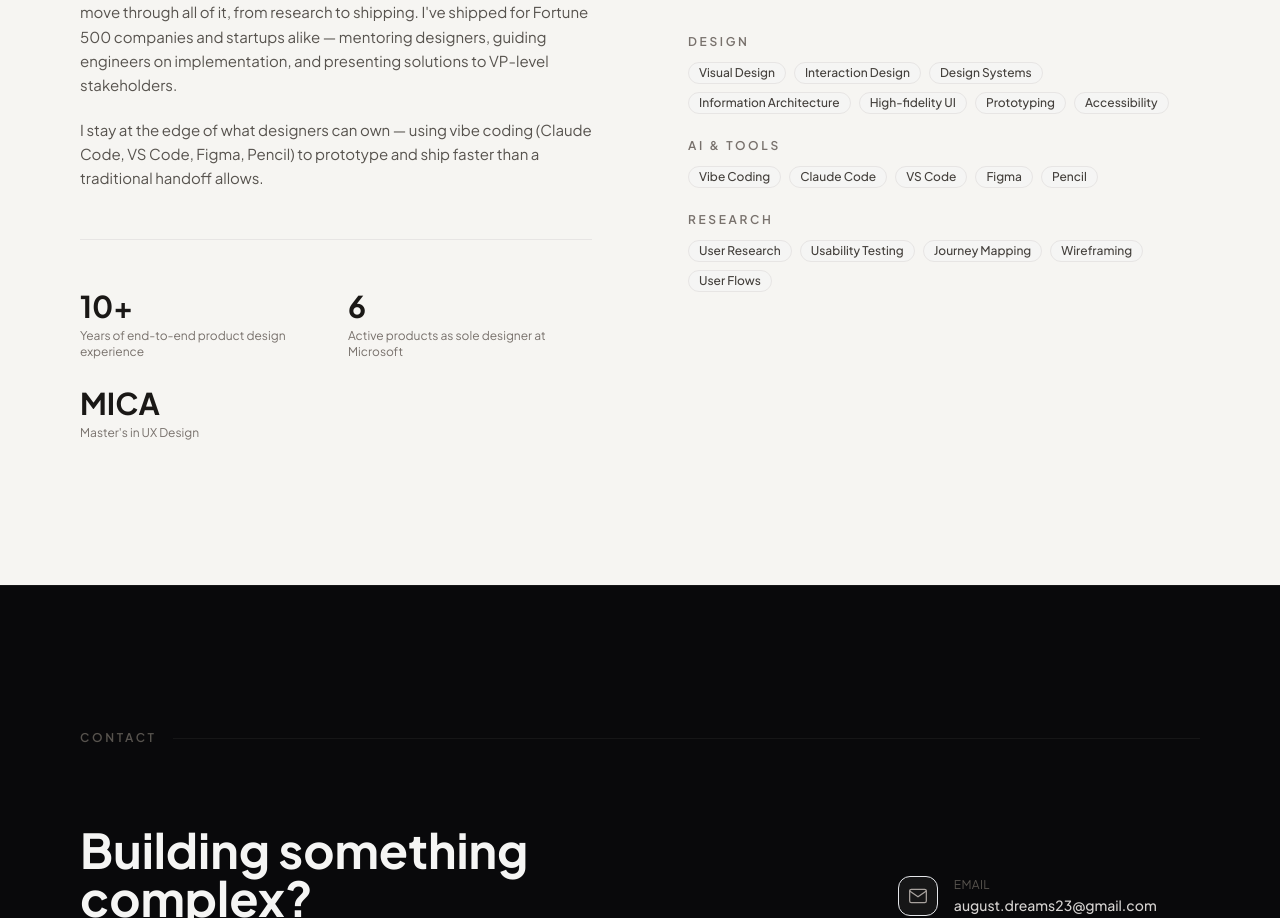
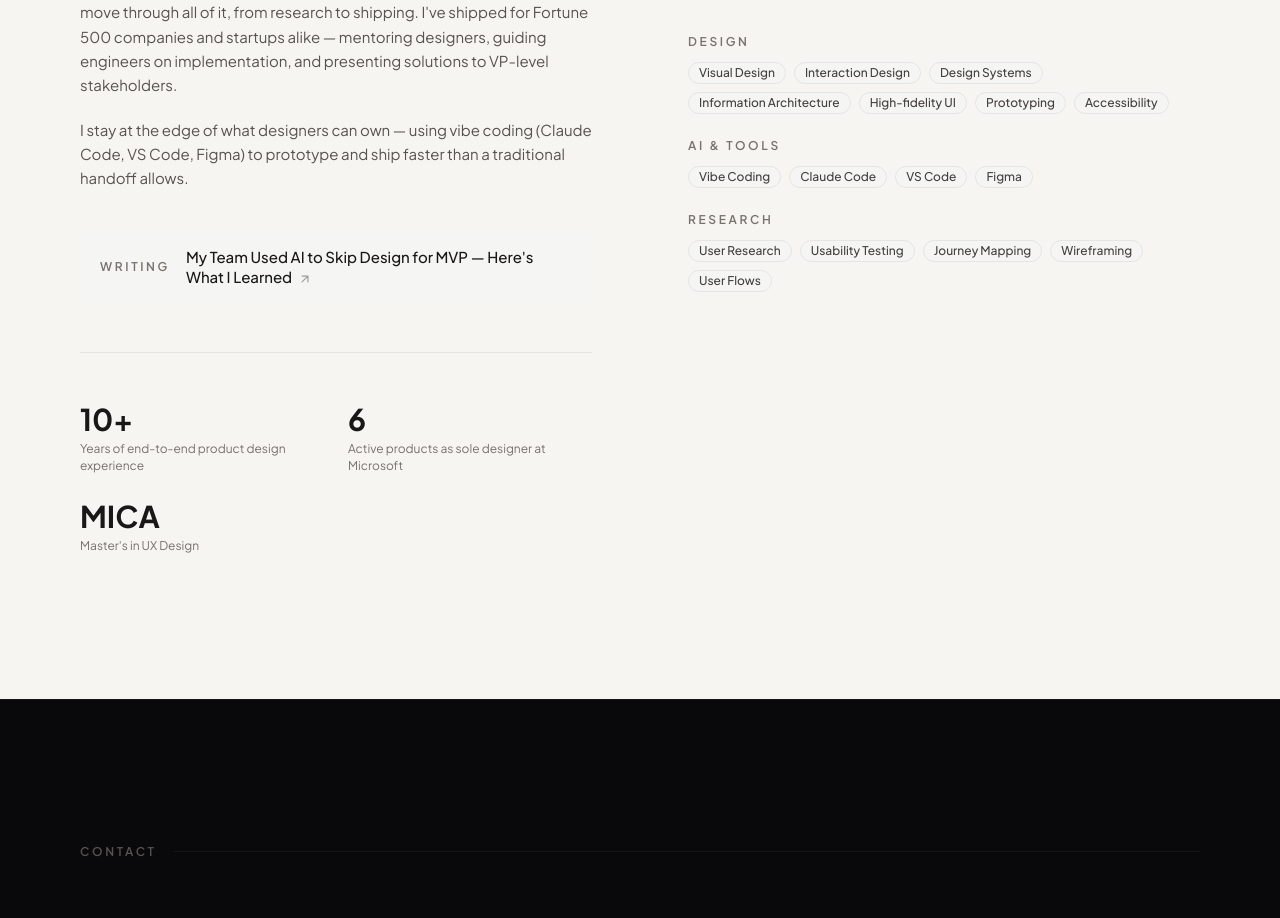
Before and after one commit to Ahwon-Cho/Portfolio, a React (Vite) app: page / in a window 1280 px wide. Shown: the part 3624-4542 px from the top of the page. Built offline with nearby package versions, Linux system fonts and the light colour scheme.

Commit message:
Add Medium post link to About section, remove Pencil from skills

```diff
--- a/src/components/About.jsx
+++ b/src/components/About.jsx
@@ -12,7 +12,7 @@ const STATS = [
 
 const SKILLS = [
   { category: 'Design', items: ['Visual Design', 'Interaction Design', 'Design Systems', 'Information Architecture', 'High-fidelity UI', 'Prototyping', 'Accessibility'] },
-  { category: 'AI & Tools', items: ['Vibe Coding', 'Claude Code', 'VS Code', 'Figma', 'Pencil'] },
+  { category: 'AI & Tools', items: ['Vibe Coding', 'Claude Code', 'VS Code', 'Figma'] },
   { category: 'Research', items: ['User Research', 'Usability Testing', 'Journey Mapping', 'Wireframing', 'User Flows'] },
 ]
 
@@ -75,10 +75,25 @@ export default function About() {
               </p>
               <p>
                 I stay at the edge of what designers can own — using vibe coding
-                (Claude Code, VS Code, Figma, Pencil) to prototype and ship faster than a
+                (Claude Code, VS Code, Figma) to prototype and ship faster than a
                 traditional handoff allows.
               </p>
             </motion.div>
+
+            {/* Featured Writing */}
+            <motion.a
+              href="https://medium.com/@acho_24144/my-team-used-ai-to-skip-design-for-mvp-heres-what-i-learned-98d13787fb91"
+              target="_blank"
+              rel="noopener noreferrer"
+              variants={f} initial="hidden" whileInView="show" viewport={{ once: true, margin: '-80px' }}
+              className="group flex items-center gap-4 mt-10 px-5 py-4 rounded-lg bg-stone-100/80 hover:bg-amber-50 transition-colors duration-300"
+            >
+              <span className="section-label shrink-0" style={{ marginBottom: 0 }}>Writing</span>
+              <span className="text-ink-900 text-[15px] font-medium leading-snug group-hover:text-amber-700 transition-colors">
+                My Team Used AI to Skip Design for MVP — Here's What I Learned
+                <svg className="inline-block ml-1.5 w-3.5 h-3.5 opacity-40 group-hover:opacity-100 group-hover:translate-x-0.5 group-hover:-translate-y-0.5 transition-all" fill="none" viewBox="0 0 24 24" stroke="currentColor" strokeWidth={2}><path strokeLinecap="round" strokeLinejoin="round" d="M7 17L17 7M17 7H7M17 7v10" /></svg>
+              </span>
+            </motion.a>
 
             {/* Stats grid */}
             <motion.div
--- a/src/index.css
+++ b/src/index.css
@@ -87,7 +87,8 @@
 
   /* Amber accent dot (Available badge) */
   .accent-dot {
-    @apply w-1.5 h-1.5 rounded-full bg-emerald-400 animate-pulse-slow;
+    @apply w-1.5 h-1.5 rounded-full bg-emerald-400;
+    animation: pulse 3s cubic-bezier(0.4, 0, 0.6, 1) infinite;
   }
 }
 
```
Also changed, not shown: 1 other file (tests, documents, lock files or other folders).
